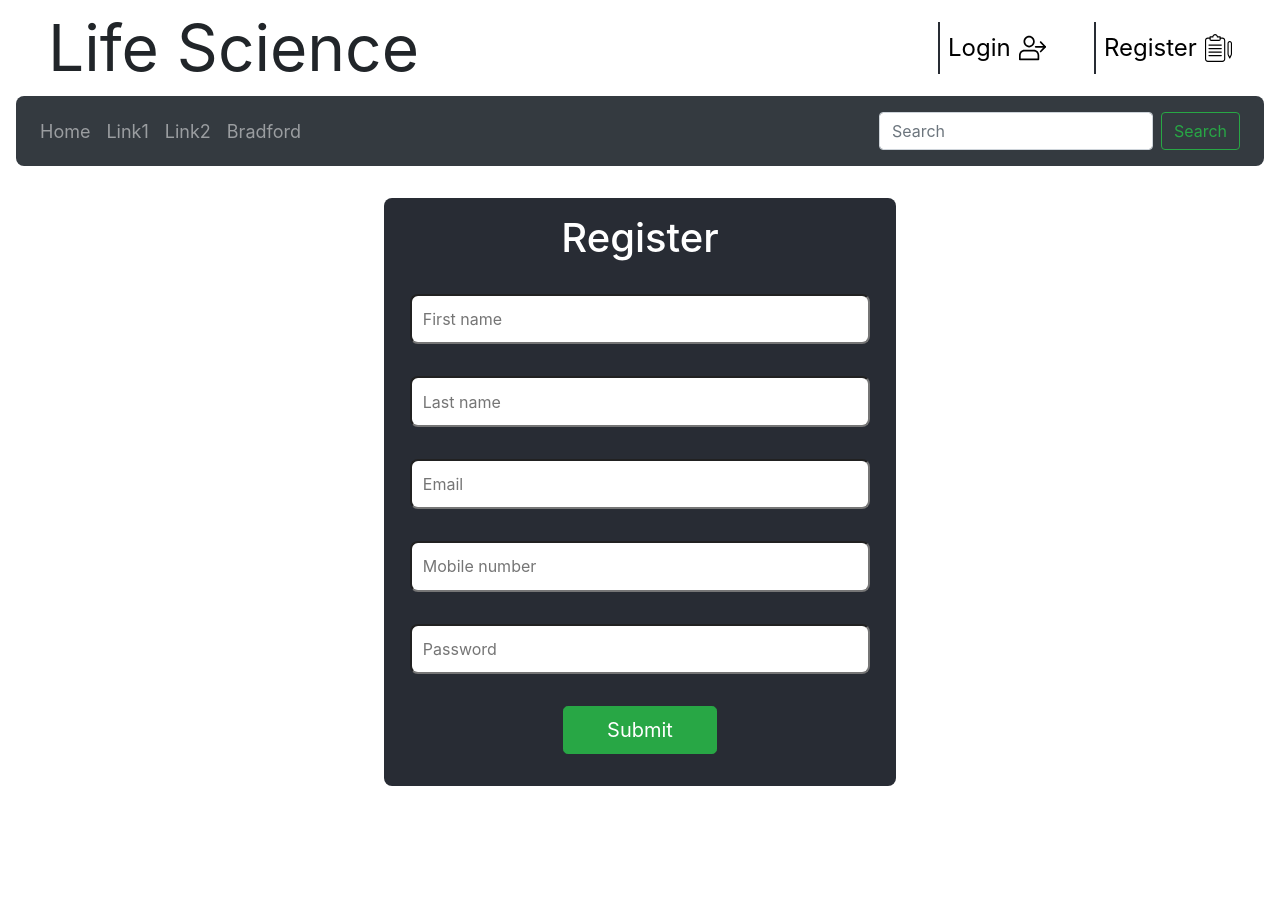
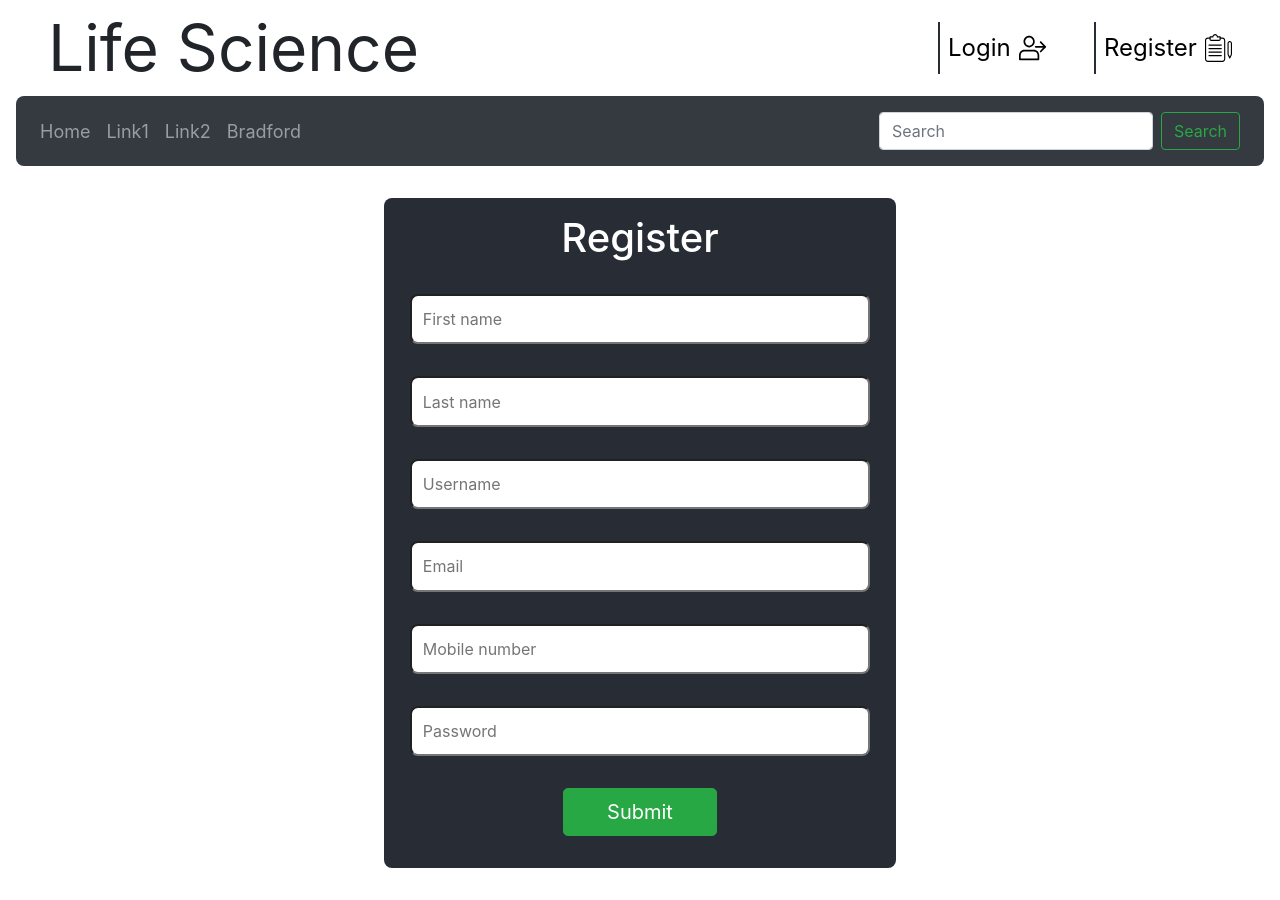
Before and after one commit to Life-Science-Project/LifeScience, a React (Create React App) app in the folder frontend/: page /register in a window 1280 px wide. Before the commit the page ends 818 px from the top, so only its background shows below. Built offline with nearby package versions, Linux system fonts and the light colour scheme.

Commit message:
Password input fields now hide characters

```diff
--- a/frontend/src/components/Login/login.js
+++ b/frontend/src/components/Login/login.js
@@ -28,7 +28,7 @@ const Login = ({loggedUserStateUpdater}) => {
                     <input type="text" placeholder="Username" name="username"
                            ref={register({required: true, minLength: 6, maxLength: 24})}
                            className={"auth__form_field"}/>
-                    <input type="text" placeholder="Password" name="password"
+                    <input type="password" placeholder="Password" name="password"
                            ref={register({required: true, minLength: 6, maxLength: 24})}
                            className={"auth__form_field"}/>
 
--- a/frontend/src/components/Register/register.js
+++ b/frontend/src/components/Register/register.js
@@ -12,7 +12,7 @@ const Register = () => {
 
     const onSubmit = data => {
         axios.post('http://localhost:8080/api/auth/signup', {
-            "username": data.firstName,
+            "username": data.username,
             "firstName": data.firstName,
             "lastName": data.lastName,
             "email": data.email,
@@ -39,13 +39,16 @@ const Register = () => {
                     <input type="text" placeholder="Last name" name="lastName"
                            ref={register({required: true, maxLength: 100})}
                            className={"auth__form_field"}/>
+                    <input type="text" placeholder="Username" name="username"
+                           ref={register({required: true, minLength: 6, maxLength: 12})}
+                           className={"auth__form_field"}/>
                     <input type="text" placeholder="Email" name="email"
                            ref={register({required: true, pattern: /^\S+@\S+$/i})}
                            className={"auth__form_field"}/>
                     <input type="tel" placeholder="Mobile number" name="mobile"
                            ref={register({required: true, minLength: 6, maxLength: 12})}
                            className={"auth__form_field"}/>
-                    <input type="text" placeholder="Password" name="password"
+                    <input type="password" placeholder="Password" name="password"
                            ref={register({required: true, minLength: 6, maxLength: 24})}
                            className={"auth__form_field"}/>
 
```
